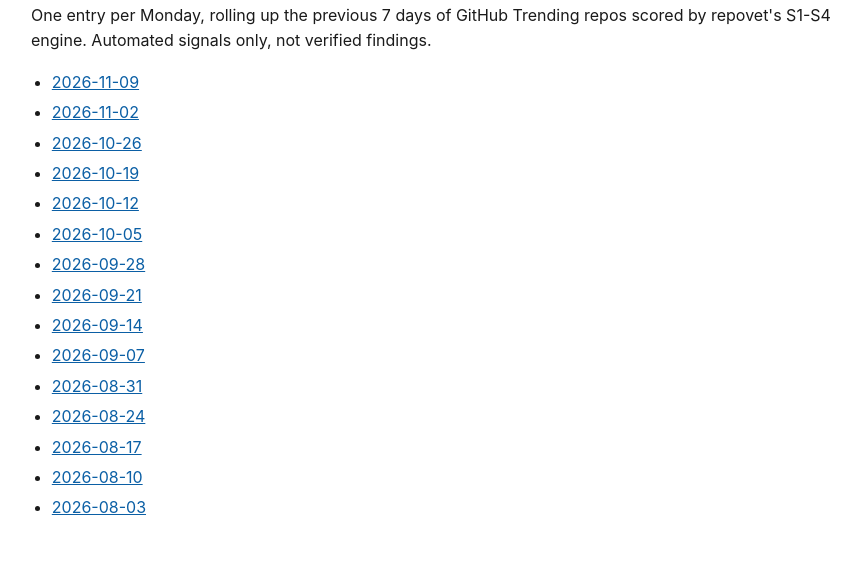
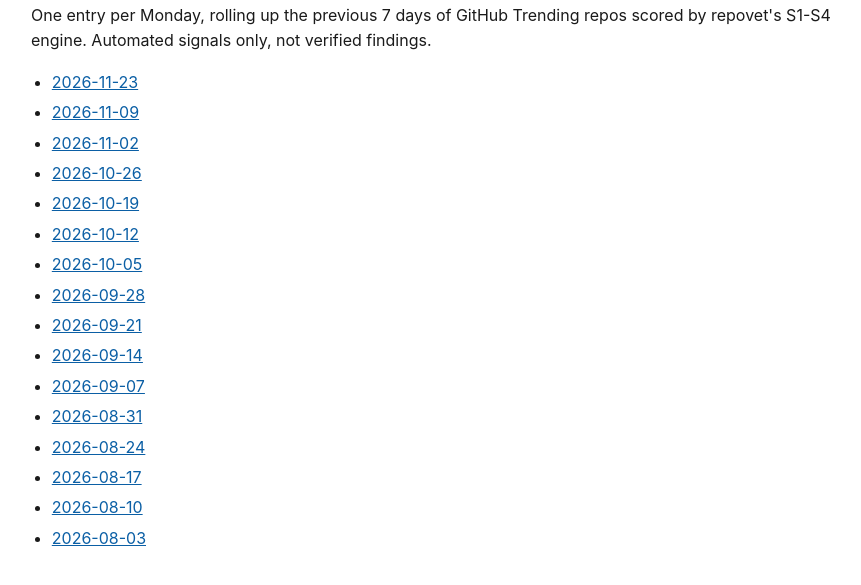
Before and after one commit to takowei/repovet, a plain HTML site: page docs/digests/index.html in a window 1280 px wide. Shown: the part 141-726 px from the top of the page, without its empty margins (209-1070 px from the left). Drawn offline with Linux system fonts and the light colour scheme.

Commit message:
docs: update digest index (2026-11-23)

```diff
--- a/docs/digests/index.html
+++ b/docs/digests/index.html
@@ -25,6 +25,7 @@ footer { margin-top: 2.5rem; font-size: 0.82rem; color: #666;
 repos scored by repovet's S1-S4 engine. Automated signals only, not
 verified findings.</p>
 <ul>
+  <li><a href="2026-11-23.html">2026-11-23</a></li>
   <li><a href="2026-11-09.html">2026-11-09</a></li>
   <li><a href="2026-11-02.html">2026-11-02</a></li>
   <li><a href="2026-10-26.html">2026-10-26</a></li>
```
